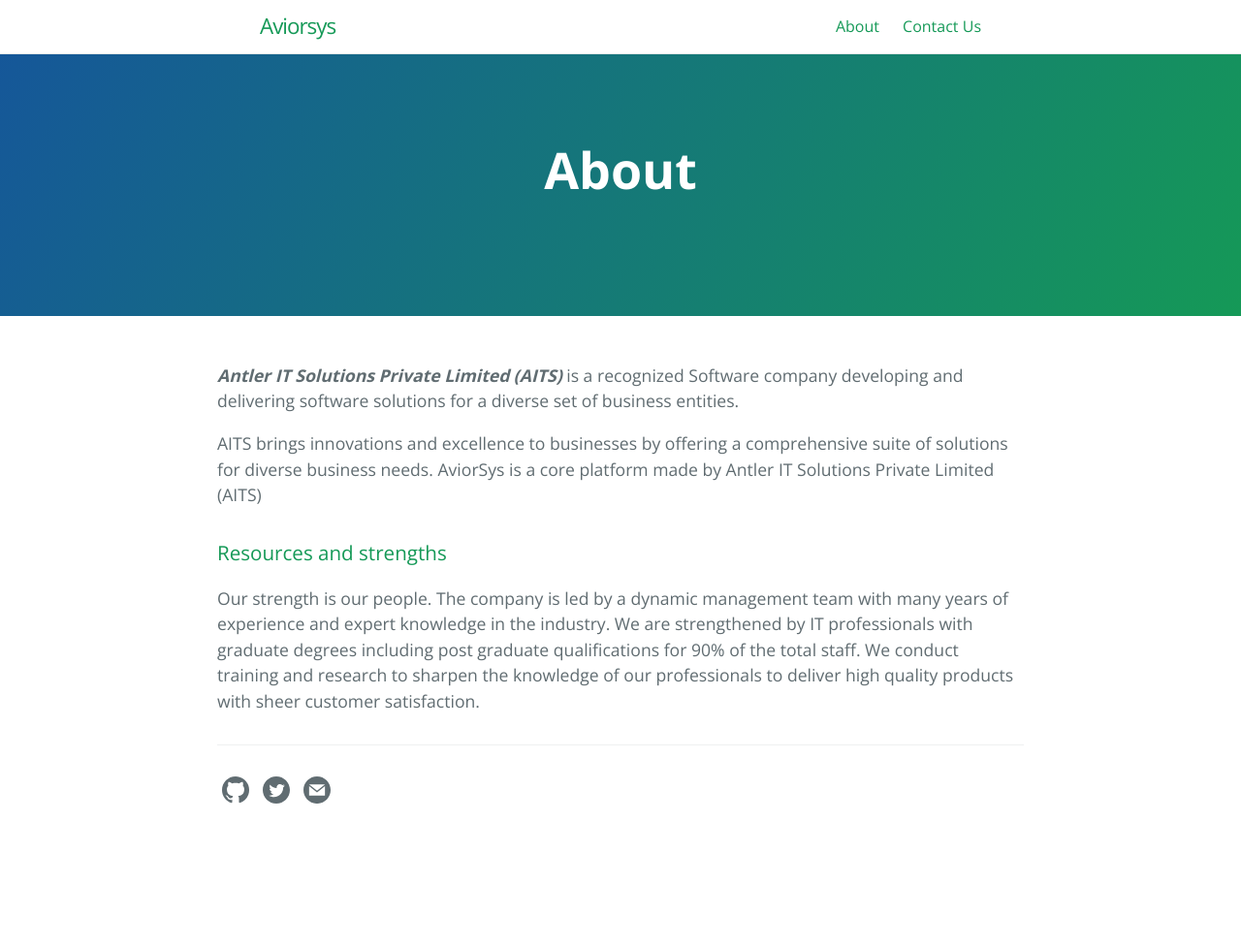
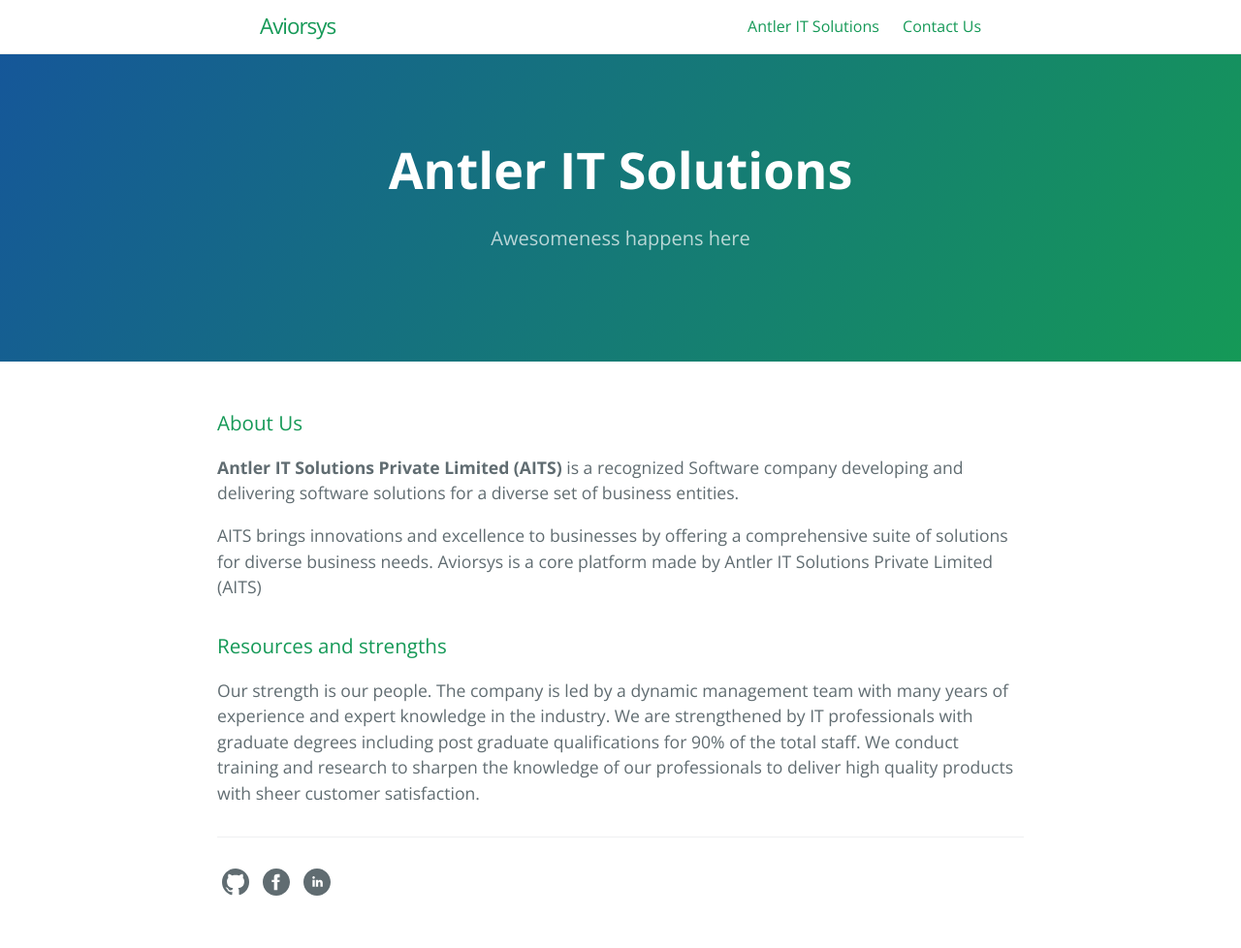
Before and after one commit to antleritsolutions/aviorsys.github.io, a Jekyll site: the page built from about.md, in a window 1280 px wide. Shown: the whole page at 97% size. Built offline with Jekyll 4.4.1, drawn with Linux system fonts in a browser that asks for light colours; before the commit the page ends 900 px from its top, so only the background shows below that.

Commit message:
built site

```diff
--- a/_config.yml
+++ b/_config.yml
@@ -16,9 +16,14 @@
 # social
 author: "Randev Thaluksha"
 image: /thumbnail-jumbo.png
+owner: Aviorsys
 twitter:
   username: #twitter username
-#  site:
 facebook:
-  username: aviorsys
-#  admins:
+  username: aviorsys #facebook username
+github:
+  username: aviorsys #github username
+instargam:
+  username: #instagram username
+linkedin:
+  username: "antler-it-solutions" #linkedin username
--- a/_layouts/default.html
+++ b/_layouts/default.html
@@ -86,34 +86,47 @@
       <footer class="site-footer">
         <!-- SVG icons from https://iconmonstr.com -->
 
+        {% if site.github.username %}
         <!-- Github icon -->
         <span class="my-span-icon">
-          <a href="{{ site.github.owner_url }}" aria-label="{{ site.github.owner_name }}'s GitHub" title="{{ site.github.owner_name }}'s GitHub">
+          <a href="https://twitter.com/{{ site.github.username }}" aria-label="{{ site.owner }}'s GitHub" title="{{ site.owner }}'s GitHub">
             <svg class="my-svg-icon" xmlns="http://www.w3.org/2000/svg" width="24" height="24" viewBox="0 0 24 24"><path d="M12 0c-6.626 0-12 5.373-12 12 0 5.302 3.438 9.8 8.207 11.387.599.111.793-.261.793-.577v-2.234c-3.338.726-4.033-1.416-4.033-1.416-.546-1.387-1.333-1.756-1.333-1.756-1.089-.745.083-.729.083-.729 1.205.084 1.839 1.237 1.839 1.237 1.07 1.834 2.807 1.304 3.492.997.107-.775.418-1.305.762-1.604-2.665-.305-5.467-1.334-5.467-5.931 0-1.311.469-2.381 1.236-3.221-.124-.303-.535-1.524.117-3.176 0 0 1.008-.322 3.301 1.23.957-.266 1.983-.399 3.003-.404 1.02.005 2.047.138 3.006.404 2.291-1.552 3.297-1.23 3.297-1.23.653 1.653.242 2.874.118 3.176.77.84 1.235 1.911 1.235 3.221 0 4.609-2.807 5.624-5.479 5.921.43.372.823 1.102.823 2.222v3.293c0 .319.192.694.801.576 4.765-1.589 8.199-6.086 8.199-11.386 0-6.627-5.373-12-12-12z"/></svg>
           </a>
         </span>
+        {% endif %}
 
+        {% if site.twitter.username %}
         <!-- Twitter icon -->
         <span class="my-span-icon">
-          <a href="https://twitter.com/{{ site.twitter.username }}" aria-label="{{ site.github.owner_name }}'s Twitter" title="{{ site.github.owner_name }}'s Twitter">
+          <a href="https://twitter.com/{{ site.twitter.username }}" aria-label="{{ site.owner }}'s Twitter" title="{{ site.owner }}'s Twitter">
             <svg class="my-svg-icon" xmlns="http://www.w3.org/2000/svg" width="24" height="24" viewBox="0 0 24 24"><path d="M12 0c-6.627 0-12 5.373-12 12s5.373 12 12 12 12-5.373 12-12-5.373-12-12-12zm6.066 9.645c.183 4.04-2.83 8.544-8.164 8.544-1.622 0-3.131-.476-4.402-1.291 1.524.18 3.045-.244 4.252-1.189-1.256-.023-2.317-.854-2.684-1.995.451.086.895.061 1.298-.049-1.381-.278-2.335-1.522-2.304-2.853.388.215.83.344 1.301.359-1.279-.855-1.641-2.544-.889-3.835 1.416 1.738 3.533 2.881 5.92 3.001-.419-1.796.944-3.527 2.799-3.527.825 0 1.572.349 2.096.907.654-.128 1.27-.368 1.824-.697-.215.671-.67 1.233-1.263 1.589.581-.07 1.135-.224 1.649-.453-.384.578-.87 1.084-1.433 1.489z"/></svg>
           </a>
         </span>
+        {% endif %}
 
-        <!-- RSS icon -->
-        {% if site.gems contains "jekyll-feed" %}
+        {% if site.facebook.username %}
+        <!-- Facebook icon -->
         <span class="my-span-icon">
-            <a href="{{ "/feed.xml" | relative_url }}" aria-label="RSS feed" title="{{ site.github.owner_name }}'s RSS feed">
-              <svg class="my-svg-icon" xmlns="http://www.w3.org/2000/svg" width="24" height="24" viewBox="0 0 24 24"><path d="M12 0c-6.627 0-12 5.373-12 12s5.373 12 12 12 12-5.373 12-12-5.373-12-12-12zm-3.374 17c-.897 0-1.626-.727-1.626-1.624s.729-1.624 1.626-1.624 1.626.727 1.626 1.624-.729 1.624-1.626 1.624zm3.885 0c-.03-3.022-2.485-5.474-5.511-5.504v-2.406c4.361.03 7.889 3.555 7.92 7.91h-2.409zm4.081 0c-.016-5.297-4.303-9.571-9.592-9.594v-2.406c6.623.023 11.985 5.384 12 12h-2.408z"/></svg>
+          <a href="https://www.facebook.com/{{ site.facebook.username }}" aria-label="{{ site.owner }}'s Facebook" title="{{ site.owner }}'s Facebook">
+            <svg class="my-svg-icon" xmlns="http://www.w3.org/2000/svg" width="24" height="24" viewBox="0 0 24 24"><path d="M12 0c-6.627 0-12 5.373-12 12s5.373 12 12 12 12-5.373 12-12-5.373-12-12-12zm3 8h-1.35c-.538 0-.65.221-.65.778v1.222h2l-.209 2h-1.791v7h-3v-7h-2v-2h2v-2.308c0-1.769.931-2.692 3.029-2.692h1.971v3z"/></svg>
           </a>
         </span>
         {% endif %}
-        <!-- Contact icon -->
-        {% assign about_page = site.pages | where: "path", "about.md" | first %}
-        {% if about_page.title %}
+
+        {% if site.instargam.username %}
+        <!-- Instagram icon -->
         <span class="my-span-icon">
-            <a href="{{ about_page.url | relative_url }}" aria-label="Contact" title="Contact {{ site.github.owner_name }}">
-              <svg class="my-svg-icon" xmlns="http://www.w3.org/2000/svg" width="24" height="24" viewBox="0 0 24 24"><path d="M12 .02c-6.627 0-12 5.373-12 12s5.373 12 12 12 12-5.373 12-12-5.373-12-12-12zm6.99 6.98l-6.99 5.666-6.991-5.666h13.981zm.01 10h-14v-8.505l7 5.673 7-5.672v8.504z"/></svg>
+          <a href="https://www.instagram.com/{{ site.instargam.username }}" aria-label="{{ site.owner }}'s Instagram" title="{{ site.owner }}'s Instagram">
+            <svg class="my-svg-icon" xmlns="http://www.w3.org/2000/svg" width="24" height="24" viewBox="0 0 24 24"><path d="M17.25 7.288v1.269c0 .297-.241.539-.538.539h-1.269c-.299 0-.538-.242-.538-.539v-1.269c0-.297.239-.538.538-.538h1.269c.297 0 .538.241.538.538zm-5.25 7.403c1.486 0 2.693-1.205 2.693-2.692s-1.207-2.69-2.693-2.69c-1.487 0-2.691 1.204-2.691 2.691s1.204 2.691 2.691 2.691zm4.261-3.291c.028.196.046.396.046.599 0 2.38-1.928 4.308-4.307 4.308s-4.307-1.928-4.307-4.307c0-.204.018-.403.046-.599.027-.194.066-.383.118-.567h-1.107v5.879c0 .297.241.538.538.538h9.424c.297 0 .538-.241.538-.538v-5.879h-1.107c.05.184.09.373.118.566zm7.739.6c0 6.627-5.373 12-12 12s-12-5.373-12-12 5.373-12 12-12 12 5.373 12 12zm-5-5.385c0-.892-.723-1.615-1.615-1.615h-10.77c-.892 0-1.615.723-1.615 1.615v10.769c0 .893.723 1.616 1.615 1.616h10.77c.892 0 1.615-.723 1.615-1.616v-10.769z"/></svg>
+          </a>
+        </span>
+        {% endif %}
+
+        {% if site.linkedin.username %}
+        <!-- Linkedin icon -->
+        <span class="my-span-icon">
+          <a href="https://www.linkedin.com/company/{{ site.linkedin.username }}" aria-label="{{ site.owner }}'s Linkedin" title="{{ site.owner }}'s Linkedin">
+            <svg class="my-svg-icon" xmlns="http://www.w3.org/2000/svg" width="24" height="24" viewBox="0 0 24 24"><path d="M12 0c-6.627 0-12 5.373-12 12s5.373 12 12 12 12-5.373 12-12-5.373-12-12-12zm-2 16h-2v-6h2v6zm-1-6.891c-.607 0-1.1-.496-1.1-1.109 0-.612.492-1.109 1.1-1.109s1.1.497 1.1 1.109c0 .613-.493 1.109-1.1 1.109zm8 6.891h-1.998v-2.861c0-1.881-2.002-1.722-2.002 0v2.861h-2v-6h2v1.093c.872-1.616 4-1.736 4 1.548v3.359z"/></svg>
           </a>
         </span>
         {% endif %}
--- a/_layouts/post.html
+++ b/_layouts/post.html
@@ -19,6 +19,8 @@
     {{ content }}
   </div>
 
+  <a href="{{ site.url }}{{ site.baseurl }}">Go to the Home Page</a>
+
   {% if site.disqus.shortname %}
     {% include disqus_comments.html %}
   {% endif %}
--- a/about.md
+++ b/about.md
@@ -1,13 +1,15 @@
 ---
 layout: page
-title: About
+title: "Antler IT Solutions"
+tagline: "Awesomeness happens here"
 permalink: /about.html
 ---
 
+### About Us
 
-**_Antler IT Solutions Private Limited (AITS)_** is a recognized Software company developing and delivering software solutions for a diverse set of business entities.
+**Antler IT Solutions Private Limited (AITS)** is a recognized Software company developing and delivering software solutions for a diverse set of business entities.
 
-AITS brings innovations and excellence to businesses by offering a comprehensive suite of solutions for diverse business needs. AviorSys is a core platform made by Antler IT Solutions Private Limited (AITS)
+AITS brings innovations and excellence to businesses by offering a comprehensive suite of solutions for diverse business needs. Aviorsys is a core platform made by Antler IT Solutions Private Limited (AITS)
 
 ### Resources and strengths
 
```
Also changed, not shown: contact.md (+1 -10 lines). Lines whose indentation alone changed are shown as unchanged.
